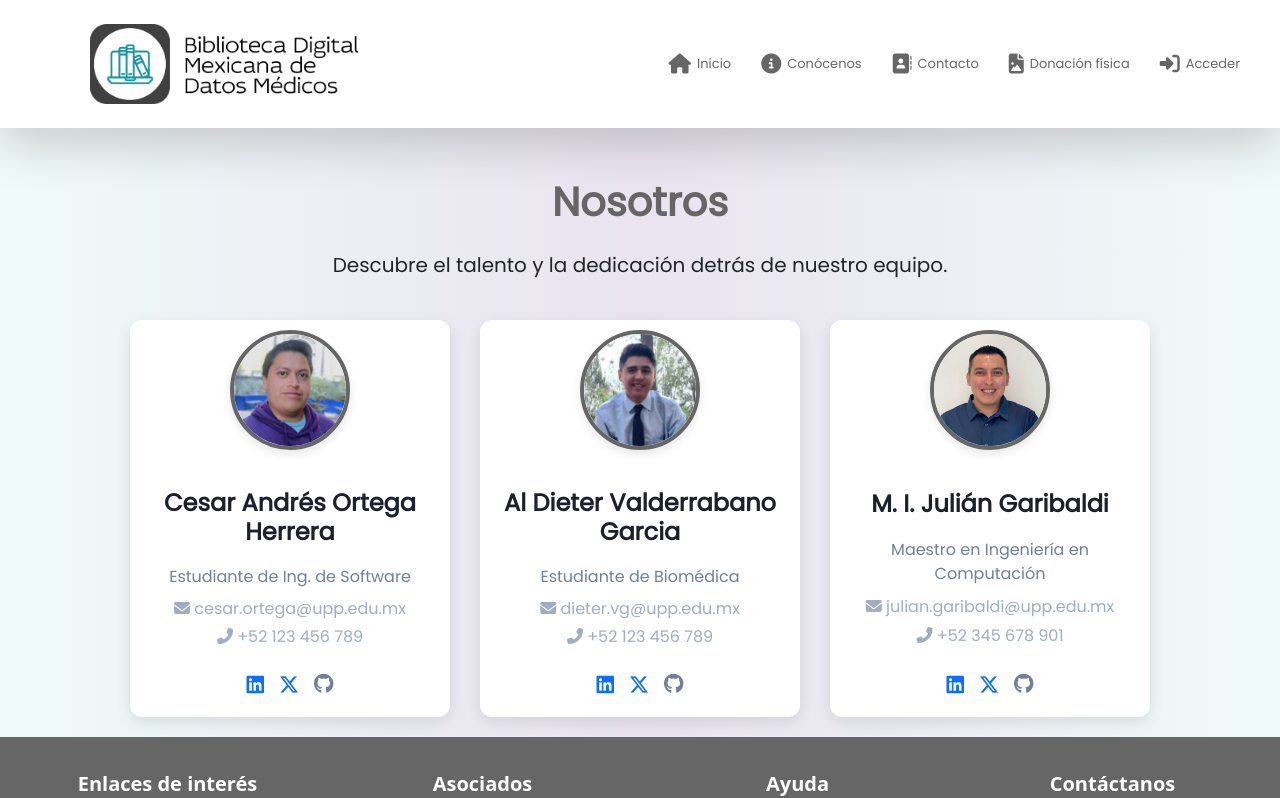
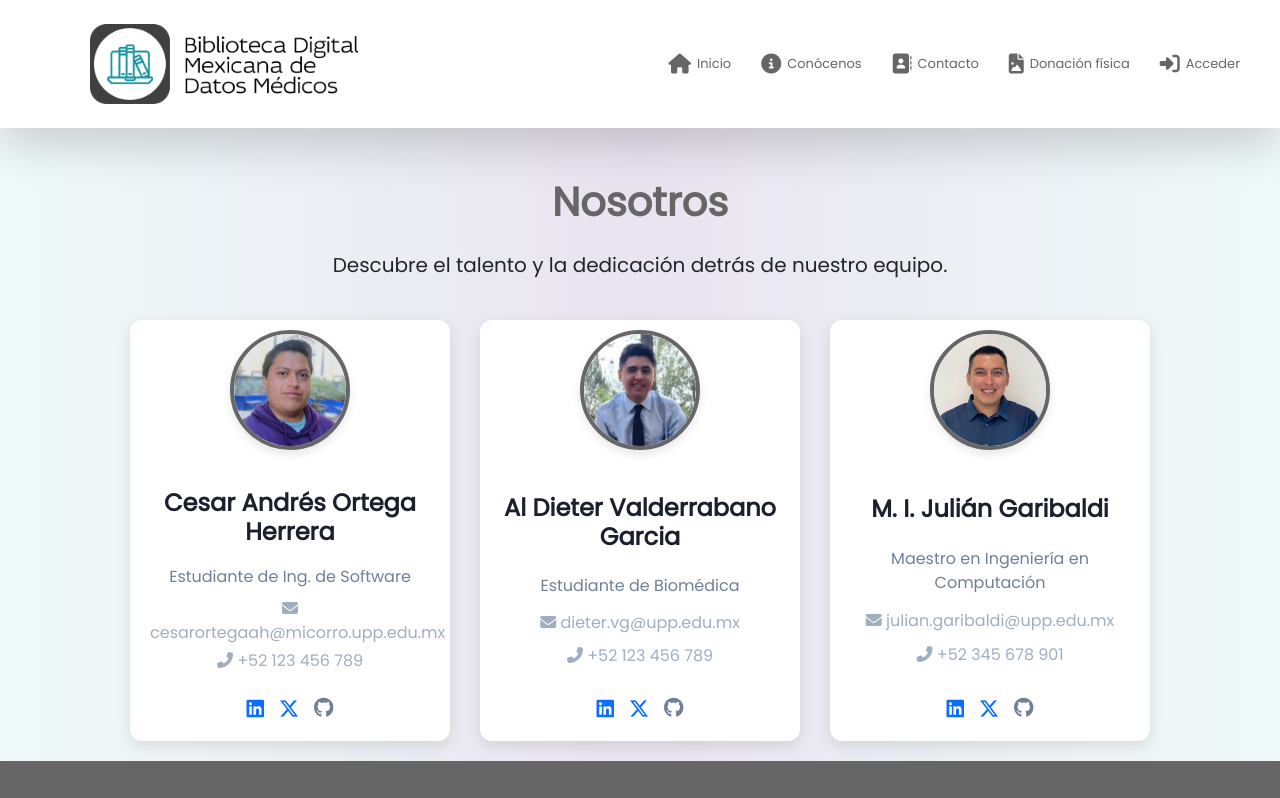
Before and after one commit to elCatmon/repositorio_imagenes_columna, a React (Create React App) app in the folder pruebas/: page /nosotros in a window 1280 px wide. Shown: the top 798 px of the page. Built offline with nearby package versions, Linux system fonts and the light colour scheme; what cornerstone-wado-image-loader would draw is missing.

Commit message:
register update

```diff
--- a/pruebas/src/components/Nosotros/Nosotros.js
+++ b/pruebas/src/components/Nosotros/Nosotros.js
@@ -26,10 +26,10 @@ Descubre el talento y la dedicación detrás de nuestro equipo.
       <img src="/Imagenes/cesar.jpeg" alt="Cesar Andrés Ortega Herrera" className="persona-img" />
       <h2 className="mt-6 text-2xl font-semibold text-gray-900">Cesar Andrés Ortega Herrera</h2>
       <p className="text-gray-600 mt-2">Estudiante de Ing. de Software</p>
-      <p className="text-gray-500 mt-2"><i className="fas fa-envelope"></i> cesar.ortega@upp.edu.mx</p>
+      <p className="text-gray-500 mt-2"><i className="fas fa-envelope"></i> cesarortegaah@micorro.upp.edu.mx</p>
       <p className="text-gray-500 mt-1"><i className="fas fa-phone-alt"></i> +52 123 456 789</p>
       <div className="mt-4 flex justify-center space-x-3">
-        <a href="#" className="text-blue-600 hover:text-blue-800"><i className="fab fa-linkedin fa-lg"></i></a>
+        <a href="https://www.linkedin.com/in/cesar-andres-ortega-herrera-ba7a81253" className="text-blue-600 hover:text-blue-800"><i className="fab fa-linkedin fa-lg"></i></a>
         <a href="#" className="text-blue-400 hover:text-blue-600"><i className="fab fa-x-twitter fa-lg"></i></a>
         <a href="#" className="text-gray-600 hover:text-gray-800"><i className="fab fa-github fa-lg"></i></a>
       </div>
```
